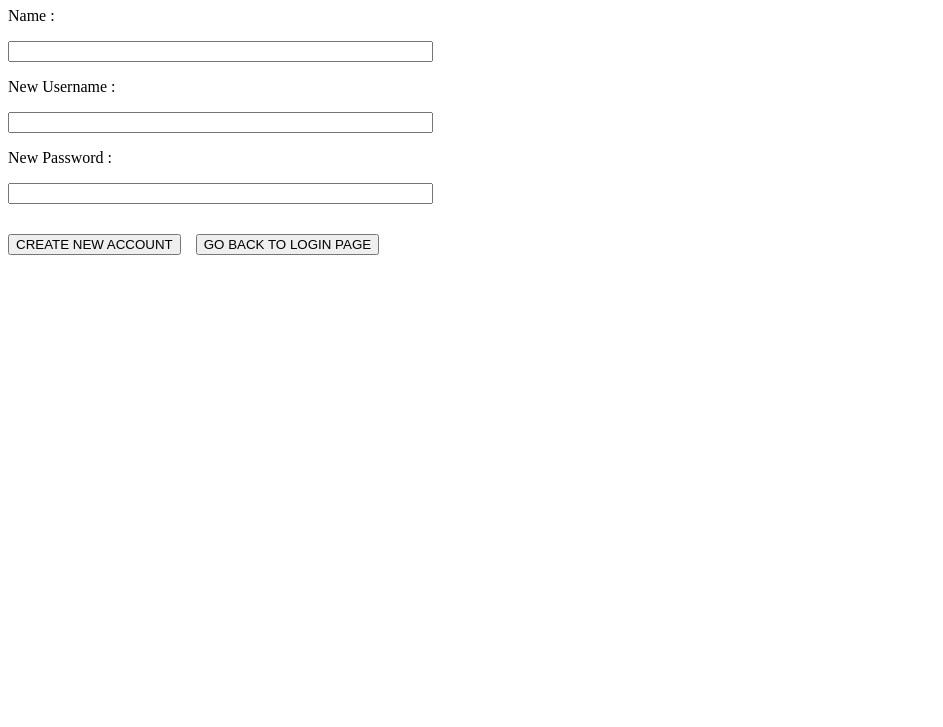
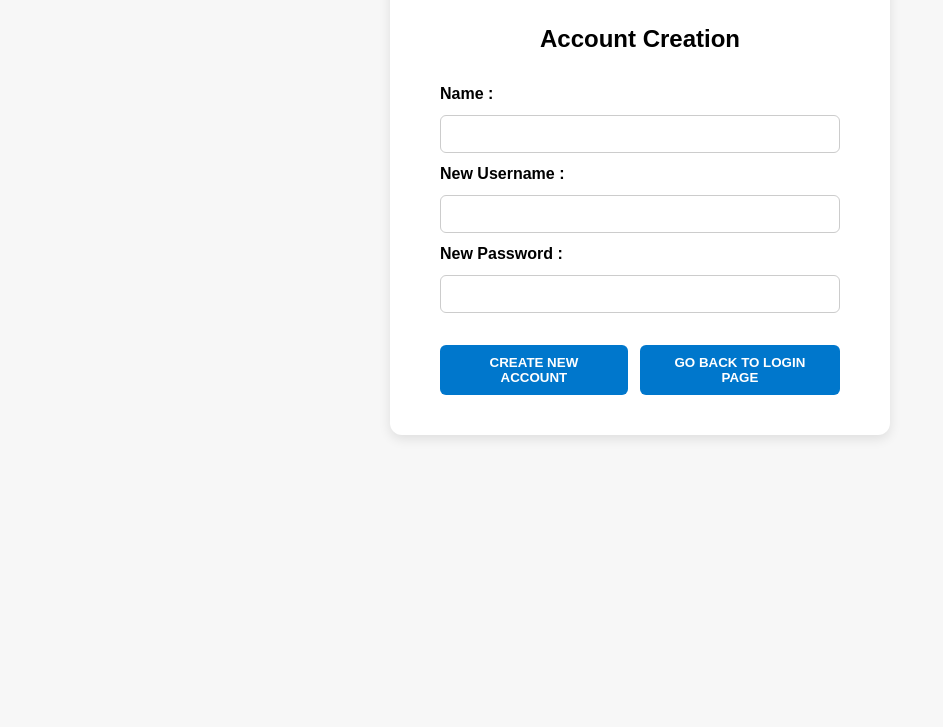
Before and after one commit to marrbenn9/website-project, a website: page public/createacct.html in a window 1280 px wide. Shown: the part 73-800 px from the top of the page, without its empty margins (0-943 px from the left). Drawn offline with Linux system fonts and the light colour scheme.

Commit message:
editing styles

```diff
--- a/public/createacct.html
+++ b/public/createacct.html
@@ -4,9 +4,9 @@
     <meta charset="UTF-8">
     <meta name="viewport" content="width=device-width, initial-scale=1.0">
     <title>Document</title>
+    <link rel="stylesheet" href="styles.css">
 </head>
 <body>
-    <h1>ACCOUNT CREATION PAGE</h1>
     <script src="utils.js"></script>
     <script src="createacct.js"></script>
 </body>
--- a/public/createacct.js
+++ b/public/createacct.js
@@ -3,6 +3,10 @@
 
 let a = document.createElement('div')
 a.className = 'registration-div'
+
+let n = document.createElement('h2')
+n.textContent = 'Account Creation'
+a.appendChild(n)
 
 let b = document.createElement('p')
 b.textContent = 'Name :'
@@ -31,7 +35,6 @@ g.type = 'text'
 g.size = '50'
 
 let h = document.createElement('div')
-h.style.marginTop = '30px'
 
 let h1= document.createElement('button')
 h1.textContent = 'CREATE NEW ACCOUNT'
@@ -56,7 +59,6 @@ h1.onclick = async function () {
 
 let h2 = document.createElement('button')
 h2.textContent = 'GO BACK TO LOGIN PAGE'
-h2.style.marginLeft = '15px'
 h2.onclick = function() {
     redirect('/')
 }
--- a/public/styles.css
+++ b/public/styles.css
@@ -360,3 +360,61 @@
 .secret-div button:hover {
   background-color: #1976d2;
 }
+
+
+/* Registration div styling */
+.registration-div {
+  display: flex;
+  justify-self: center;
+  flex-direction: column;
+  gap: 12px;
+  background-color: white;
+  padding: 40px 50px;
+  border-radius: 12px;
+  box-shadow: 0 4px 12px rgba(0, 0, 0, 0.1);
+  width: 400px;
+}
+
+/* Headline */
+.registration-div h2 {
+  text-align: center;
+  margin-bottom: 20px;
+}
+
+/* Input fields */
+.registration-div input {
+  padding: 10px;
+  border: 1px solid #ccc;
+  border-radius: 6px;
+  font-size: 14px;
+}
+
+/* Paragraph labels */
+.registration-div p {
+  margin: 0;
+  font-weight: bold;
+}
+
+/* Button container */
+.registration-div div {
+  display: flex;
+  justify-content: center;
+  gap: 12px;
+  margin-top: 20px;
+}
+
+/* Buttons */
+.registration-div button {
+  padding: 10px 18px;
+  border: none;
+  border-radius: 6px;
+  background-color: #0077cc;
+  color: white;
+  font-weight: bold;
+  cursor: pointer;
+  transition: background-color 0.2s ease;
+}
+
+.registration-div button:hover {
+  background-color: #005fa3;
+}
```
